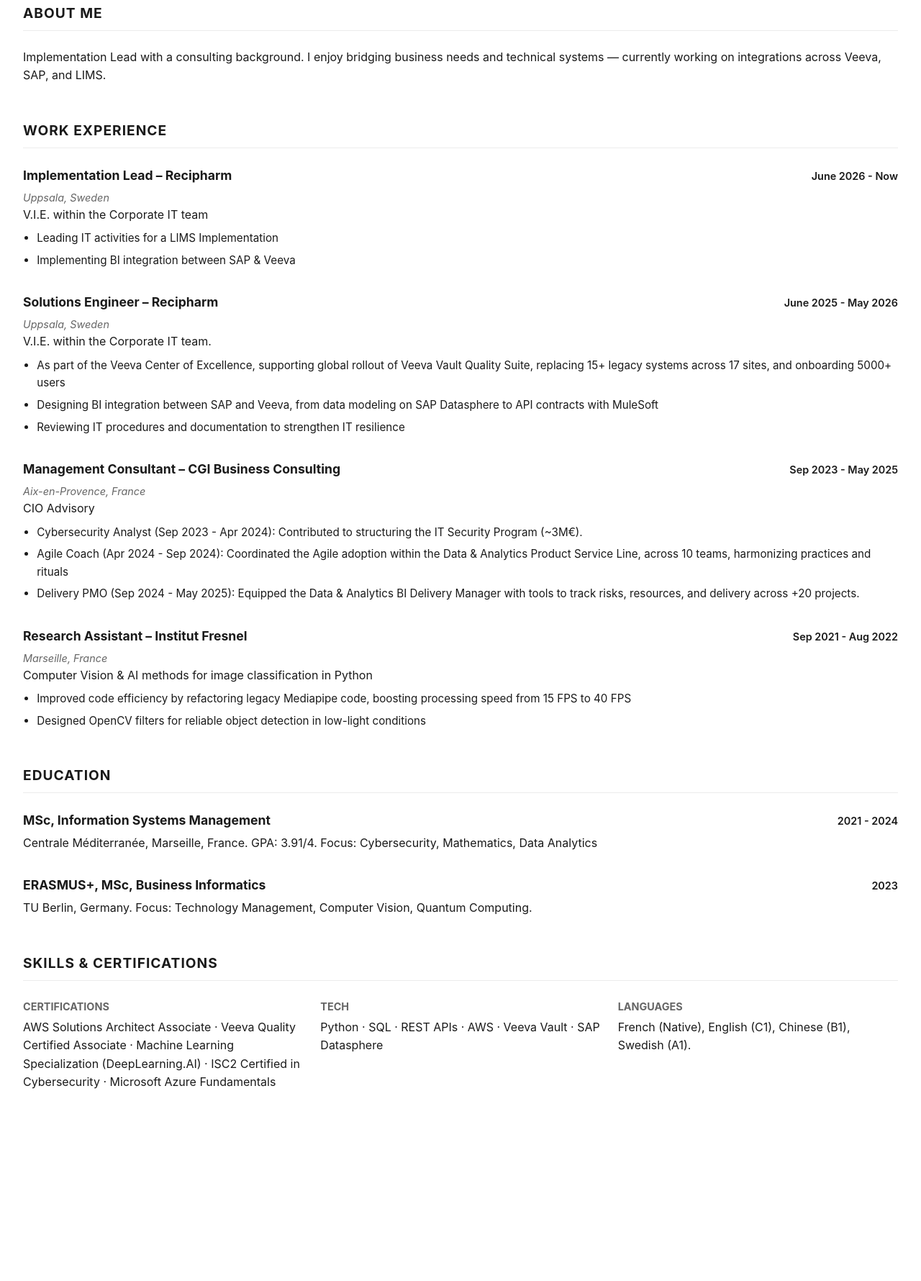
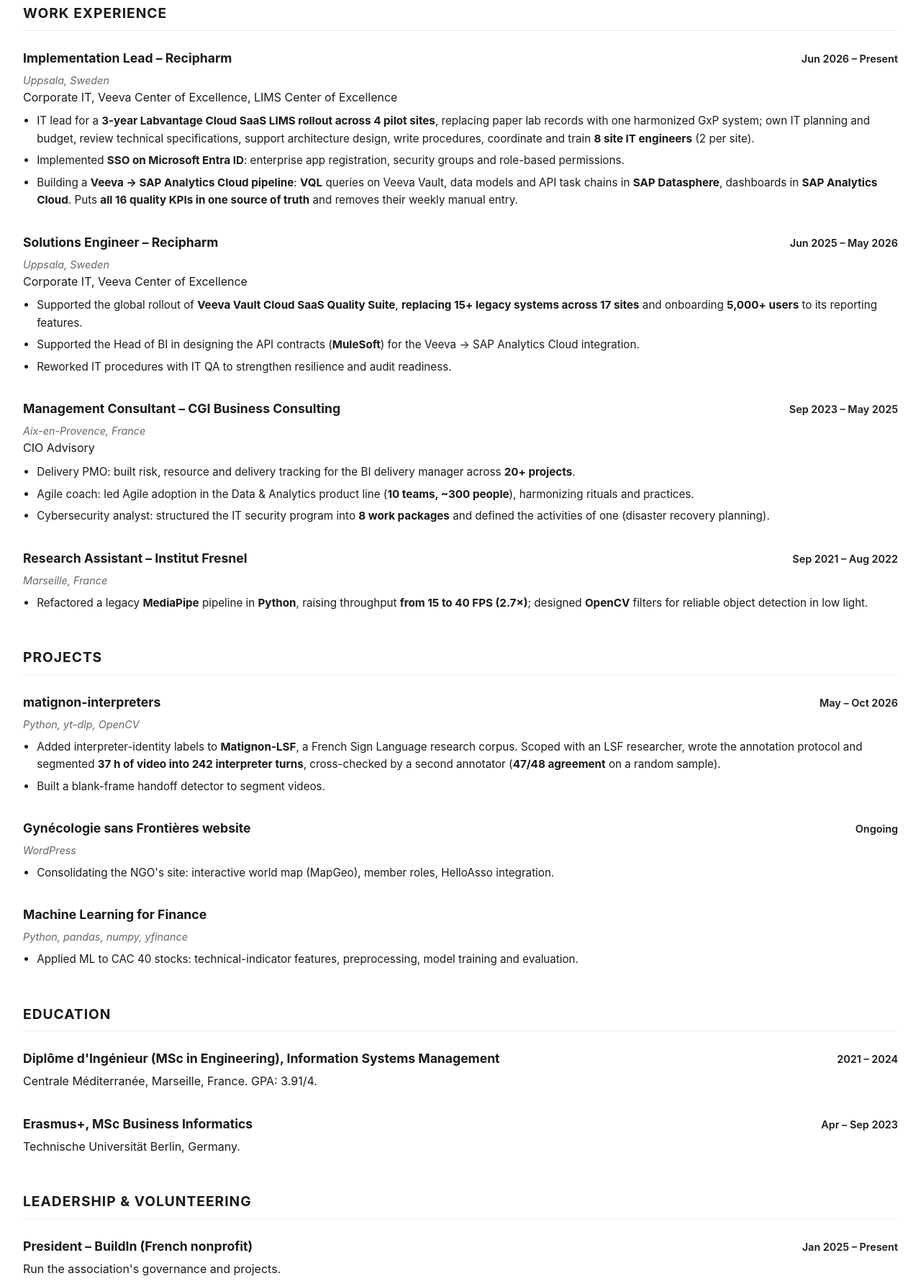
Before and after one commit to henritaing/henritaing.github.io, a plain HTML site: page resume.html in a window 1280 px wide. Shown: the part 324-2104 px from the top of the page at 72% size. Before the commit the page ends 1905 px from the top, so only its background shows below. Drawn offline with Linux system fonts and the light colour scheme.

Commit message:
update resume

```diff
--- a/resume.html
+++ b/resume.html
@@ -41,7 +41,7 @@
   <main class="resume-container">
     <header class="resume-header">
       <h1>Henri TAING</h1>
-      <p style="font-size: 1.2rem; font-weight: 500; margin-bottom: 0.5rem;">Implementation Lead</p>
+      <p style="font-size: 1.2rem; font-weight: 500; margin-bottom: 0.5rem;">Implementation Lead · Solutions Engineer — integrations across LIMS, SAP, Veeva</p>
       <div class="contact-info">
         <span>henri.taing.pro@gmail.com</span>
         <a href="https://www.linkedin.com/in/henri-taing-088a11219/" target="_blank">LinkedIn</a>
@@ -50,101 +50,158 @@
     </header>
 
     <section class="resume-section">
-      <h2>About me</h2>
-      <p>Implementation Lead with a consulting background. I enjoy bridging business needs and technical systems — currently working on integrations across Veeva, SAP, and LIMS.</p>
-    </section>
-
-    <section class="resume-section">
       <h2>Work Experience</h2>
 
       <div class="exp-item">
         <div class="exp-header">
           <h3>Implementation Lead – Recipharm</h3>
-          <span class="exp-date">June 2026 - Now</span>
+          <span class="exp-date">Jun 2026 – Present</span>
         </div>
         <div class="exp-location">Uppsala, Sweden</div>
-        V.I.E. within the Corporate IT team
+        Corporate IT, Veeva Center of Excellence, LIMS Center of Excellence
         <ul>
-          <li>Leading IT activities for a LIMS Implementation</li>
-          <li>Implementing BI integration between SAP & Veeva</li>
+          <li>IT lead for a <strong>3-year Labvantage Cloud SaaS LIMS rollout across 4 pilot sites</strong>, replacing paper lab records with one harmonized GxP system; own IT planning and budget, review technical specifications, support architecture design, write procedures, coordinate and train <strong>8 site IT engineers</strong> (2 per site).</li>
+          <li>Implemented <strong>SSO on Microsoft Entra ID</strong>: enterprise app registration, security groups and role-based permissions.</li>
+          <li>Building a <strong>Veeva → SAP Analytics Cloud pipeline</strong>: <strong>VQL</strong> queries on Veeva Vault, data models and API task chains in <strong>SAP Datasphere</strong>, dashboards in <strong>SAP Analytics Cloud</strong>. Puts <strong>all 16 quality KPIs in one source of truth</strong> and removes their weekly manual entry.</li>
         </ul>
       </div>
 
       <div class="exp-item">
         <div class="exp-header">
           <h3>Solutions Engineer – Recipharm</h3>
-          <span class="exp-date">June 2025 - May 2026</span>
+          <span class="exp-date">Jun 2025 – May 2026</span>
         </div>
         <div class="exp-location">Uppsala, Sweden</div>
-        V.I.E. within the Corporate IT team.
+        Corporate IT, Veeva Center of Excellence
         <ul>
-          <li> As part of the Veeva Center of Excellence, supporting global rollout of Veeva Vault Quality Suite, replacing 15+ legacy systems across 17 sites, and onboarding 5000+ users</li>
-          <li>Designing BI integration between SAP and Veeva, from data modeling on SAP Datasphere to API contracts with MuleSoft</li>
-          <li>Reviewing IT procedures and documentation to strengthen IT resilience</li>
+          <li>Supported the global rollout of <strong>Veeva Vault Cloud SaaS Quality Suite</strong>, <strong>replacing 15+ legacy systems across 17 sites</strong> and onboarding <strong>5,000+ users</strong> to its reporting features.</li>
+          <li>Supported the Head of BI in designing the API contracts (<strong>MuleSoft</strong>) for the Veeva → SAP Analytics Cloud integration.</li>
+          <li>Reworked IT procedures with IT QA to strengthen resilience and audit readiness.</li>
         </ul>
       </div>
 
       <div class="exp-item">
         <div class="exp-header">
           <h3>Management Consultant – CGI Business Consulting</h3>
-          <span class="exp-date">Sep 2023 - May 2025</span>
+          <span class="exp-date">Sep 2023 – May 2025</span>
         </div>
         <div class="exp-location">Aix-en-Provence, France</div>
         CIO Advisory
         <ul>
-          <li>Cybersecurity Analyst (Sep 2023 - Apr 2024): Contributed to structuring the IT Security Program (~3M€).</li>
-          <li>Agile Coach (Apr 2024 - Sep 2024): Coordinated the Agile adoption within the Data & Analytics Product Service Line, across 10 teams, harmonizing practices and rituals</li>
-          <li>Delivery PMO (Sep 2024 - May 2025): Equipped the Data & Analytics BI Delivery Manager with tools to track risks, resources, and delivery across +20 projects.</li>
+          <li>Delivery PMO: built risk, resource and delivery tracking for the BI delivery manager across <strong>20+ projects</strong>.</li>
+          <li>Agile coach: led Agile adoption in the Data &amp; Analytics product line (<strong>10 teams, ~300 people</strong>), harmonizing rituals and practices.</li>
+          <li>Cybersecurity analyst: structured the IT security program into <strong>8 work packages</strong> and defined the activities of one (disaster recovery planning).</li>
         </ul>
       </div>
 
       <div class="exp-item">
         <div class="exp-header">
           <h3>Research Assistant – Institut Fresnel</h3>
-          <span class="exp-date">Sep 2021 - Aug 2022</span>
+          <span class="exp-date">Sep 2021 – Aug 2022</span>
         </div>
         <div class="exp-location">Marseille, France</div>
-        Computer Vision & AI methods for image classification in Python
         <ul>
-          <li>Improved code efficiency by refactoring legacy Mediapipe code, boosting processing speed from 15 FPS to 40 FPS</li>
-          <li>Designed OpenCV filters for reliable object detection in low-light conditions</li>
+          <li>Refactored a legacy <strong>MediaPipe</strong> pipeline in <strong>Python</strong>, raising throughput <strong>from 15 to 40 FPS (2.7×)</strong>; designed <strong>OpenCV</strong> filters for reliable object detection in low light.</li>
         </ul>
       </div>
 
     </section>
 
     <section class="resume-section">
-      <h2>Education</h2>
+      <h2>Projects</h2>
+
       <div class="exp-item">
         <div class="exp-header">
-          <h3>MSc, Information Systems Management</h3>
-          <span class="exp-date">2021 - 2024</span>
+          <h3>matignon-interpreters</h3>
+          <span class="exp-date">May – Oct 2026</span>
         </div>
-        <p>Centrale Méditerranée, Marseille, France. GPA: 3.91/4. Focus: Cybersecurity, Mathematics, Data Analytics</p>
+        <div class="exp-location">Python, yt-dlp, OpenCV</div>
+        <ul>
+          <li>Added interpreter-identity labels to <strong>Matignon-LSF</strong>, a French Sign Language research corpus. Scoped with an LSF researcher, wrote the annotation protocol and segmented <strong>37 h of video into 242 interpreter turns</strong>, cross-checked by a second annotator (<strong>47/48 agreement</strong> on a random sample).</li>
+          <li>Built a blank-frame handoff detector to segment videos.</li>
+        </ul>
       </div>
+
       <div class="exp-item">
         <div class="exp-header">
-          <h3>ERASMUS+, MSc, Business Informatics</h3>
-          <span class="exp-date">2023</span>
+          <h3>Gynécologie sans Frontières website</h3>
+          <span class="exp-date">Ongoing</span>
         </div>
-        <p>TU Berlin, Germany. Focus: Technology Management, Computer Vision, Quantum Computing.</p>
+        <div class="exp-location">WordPress</div>
+        <ul>
+          <li>Consolidating the NGO's site: interactive world map (MapGeo), member roles, HelloAsso integration.</li>
+        </ul>
+      </div>
+
+      <div class="exp-item">
+        <div class="exp-header">
+          <h3>Machine Learning for Finance</h3>
+        </div>
+        <div class="exp-location">Python, pandas, numpy, yfinance</div>
+        <ul>
+          <li>Applied ML to CAC 40 stocks: technical-indicator features, preprocessing, model training and evaluation.</li>
+        </ul>
       </div>
     </section>
 
     <section class="resume-section">
-      <h2>Skills & Certifications</h2>
+      <h2>Education</h2>
+      <div class="exp-item">
+        <div class="exp-header">
+          <h3>Diplôme d'Ingénieur (MSc in Engineering), Information Systems Management</h3>
+          <span class="exp-date">2021 – 2024</span>
+        </div>
+        <p>Centrale Méditerranée, Marseille, France. GPA: 3.91/4.</p>
+      </div>
+      <div class="exp-item">
+        <div class="exp-header">
+          <h3>Erasmus+, MSc Business Informatics</h3>
+          <span class="exp-date">Apr – Sep 2023</span>
+        </div>
+        <p>Technische Universität Berlin, Germany.</p>
+      </div>
+    </section>
+
+    <section class="resume-section">
+      <h2>Leadership &amp; Volunteering</h2>
+      <div class="exp-item">
+        <div class="exp-header">
+          <h3>President – BuildIn (French nonprofit)</h3>
+          <span class="exp-date">Jan 2025 – Present</span>
+        </div>
+        <p>Run the association's governance and projects.</p>
+      </div>
+      <div class="exp-item">
+        <div class="exp-header">
+          <h3>Mentor – Article 1</h3>
+          <span class="exp-date">2026 – Present</span>
+        </div>
+        <p>Mentoring engineering students entering the job market.</p>
+      </div>
+    </section>
+
+    <section class="resume-section">
+      <h2>Skills &amp; Certifications</h2>
       <div class="skills-grid">
         <div class="skill-category">
-          <strong>Certifications</strong>
-          <p>AWS Solutions Architect Associate · Veeva Quality Certified Associate · Machine Learning Specialization (DeepLearning.AI) · ISC2 Certified in Cybersecurity · Microsoft Azure Fundamentals</p>
+          <strong>Enterprise systems</strong>
+          <p>Labvantage LIMS · Veeva Vault · SAP Datasphere · SAP Analytics Cloud</p>
         </div>
         <div class="skill-category">
-          <strong>Tech</strong>
-          <p>Python · SQL · REST APIs · AWS · Veeva Vault · SAP Datasphere</p>
+          <strong>Integration &amp; cloud</strong>
+          <p>REST APIs · Microsoft Entra ID (SSO, RBAC) · AWS and Azure fundamentals</p>
+        </div>
+        <div class="skill-category">
+          <strong>Programming &amp; data</strong>
+          <p>Python · SQL · HTML/CSS · Git</p>
+        </div>
+        <div class="skill-category">
+          <strong>Certifications</strong>
+          <p>AWS Solutions Architect – Associate · Veeva Quality Certified Associate · ML Specialization (DeepLearning.AI) · ISC2 CC · Azure AZ-900</p>
         </div>
         <div class="skill-category">
           <strong>Languages</strong>
-          <p>French (Native), English (C1), Chinese (B1), Swedish (A1).</p>
+          <p>French (native), English (C1, TOEIC 985/990), Chinese (B1), Swedish (A1)</p>
         </div>
       </div>
     </section>
```
Also changed, not shown: index.html (+0 -14 lines).
